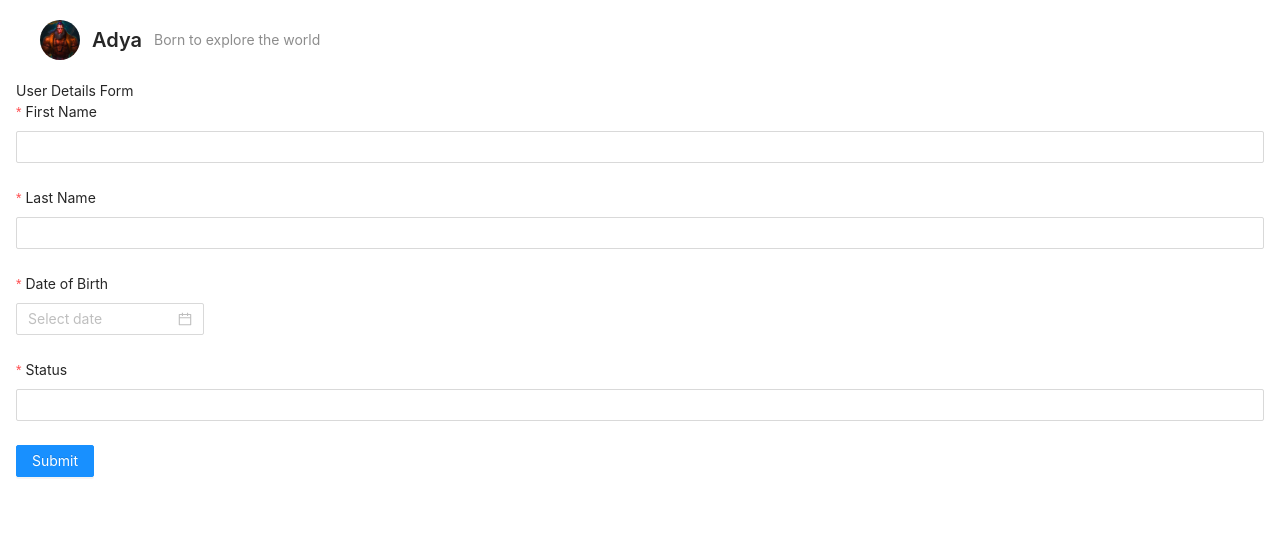
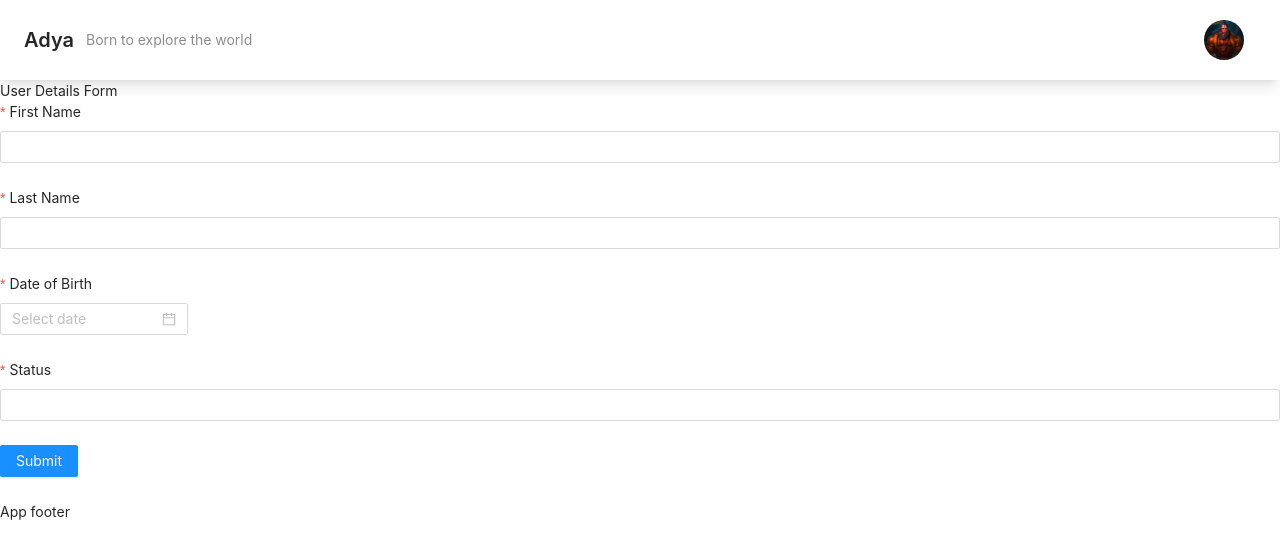
Before and after one commit to SkillGradeup/learning-hub-2.0, a React (Create React App) app in the folder user-management-app/uma-client/: page / in a window 1280 px wide. Shown: the top 556 px of the page. Built offline with nearby package versions, Linux system fonts and the light colour scheme.

Commit message:
#14 Basic template use for all

```diff
--- a/user-management-app/uma-client/src/App.js
+++ b/user-management-app/uma-client/src/App.js
@@ -1,13 +1,16 @@
-
+import React from "react";
 import AppHeader from "./component/header/AppHeader";
 import UserPage from "./component/user/UserPage";
-
 function App() {
   return (
-    <div className="container">
-      <AppHeader/>
-      <UserPage/>
-
+    <div className="container mx-auto">
+      <div className="app-header">
+        <AppHeader />
+      </div>
+      <div className="app-content">
+        <UserPage />
+      </div>
+      <div className="app-footer">App footer</div>
     </div>
   );
 }
--- a/user-management-app/uma-client/src/component/Header/AppHeader.jsx
+++ b/user-management-app/uma-client/src/component/Header/AppHeader.jsx
@@ -1,12 +1,12 @@
-import React from 'react';
-import { PageHeader } from 'antd';
+import React from "react";
+import { PageHeader, Avatar } from "antd";
 const AppHeader = () => {
   return (
     <PageHeader
-      className="w-full"
+      className="sticky top-0 z-50 bg-white shadow-lg"
       title="Adya"
       subTitle="Born to explore the world"
-      avatar={{ src: 'images/hanuman.jpg', size:'large' }}
+      extra={[<Avatar key="avatar" src="images/hanuman.jpg" size="large" />]}
     />
   );
 };
--- a/user-management-app/uma-client/src/index.css
+++ /dev/null
@@ -1,13 +0,0 @@
-body {
-  margin: 0;
-  font-family: -apple-system, BlinkMacSystemFont, 'Segoe UI', 'Roboto', 'Oxygen',
-    'Ubuntu', 'Cantarell', 'Fira Sans', 'Droid Sans', 'Helvetica Neue',
-    sans-serif;
-  -webkit-font-smoothing: antialiased;
-  -moz-osx-font-smoothing: grayscale;
-}
-
-code {
-  font-family: source-code-pro, Menlo, Monaco, Consolas, 'Courier New',
-    monospace;
-}
--- a/user-management-app/uma-client/src/index.js
+++ b/user-management-app/uma-client/src/index.js
@@ -1,7 +1,6 @@
 import React from "react";
 import ReactDOM from "react-dom/client";
 import 'antd/dist/antd.css';
-import "./index.css";
 import "./tailwind.css";
 import App from "./App";
 
--- a/user-management-app/uma-client/src/tailwind.css
+++ b/user-management-app/uma-client/src/tailwind.css
@@ -1,3 +1,4 @@
+
 @tailwind base;
 @tailwind components;
 @tailwind utilities;
--- a/user-management-app/uma-client/tailwind.config.js
+++ b/user-management-app/uma-client/tailwind.config.js
@@ -2,10 +2,8 @@
 module.exports = {
   content: ["./src/**/*.{html,js,jsx}"],
   theme: {
-    container:{
-      padding:"1rem"
-    },
+    container: {},
     extend: {},
   },
   plugins: [],
-}
+};
```
